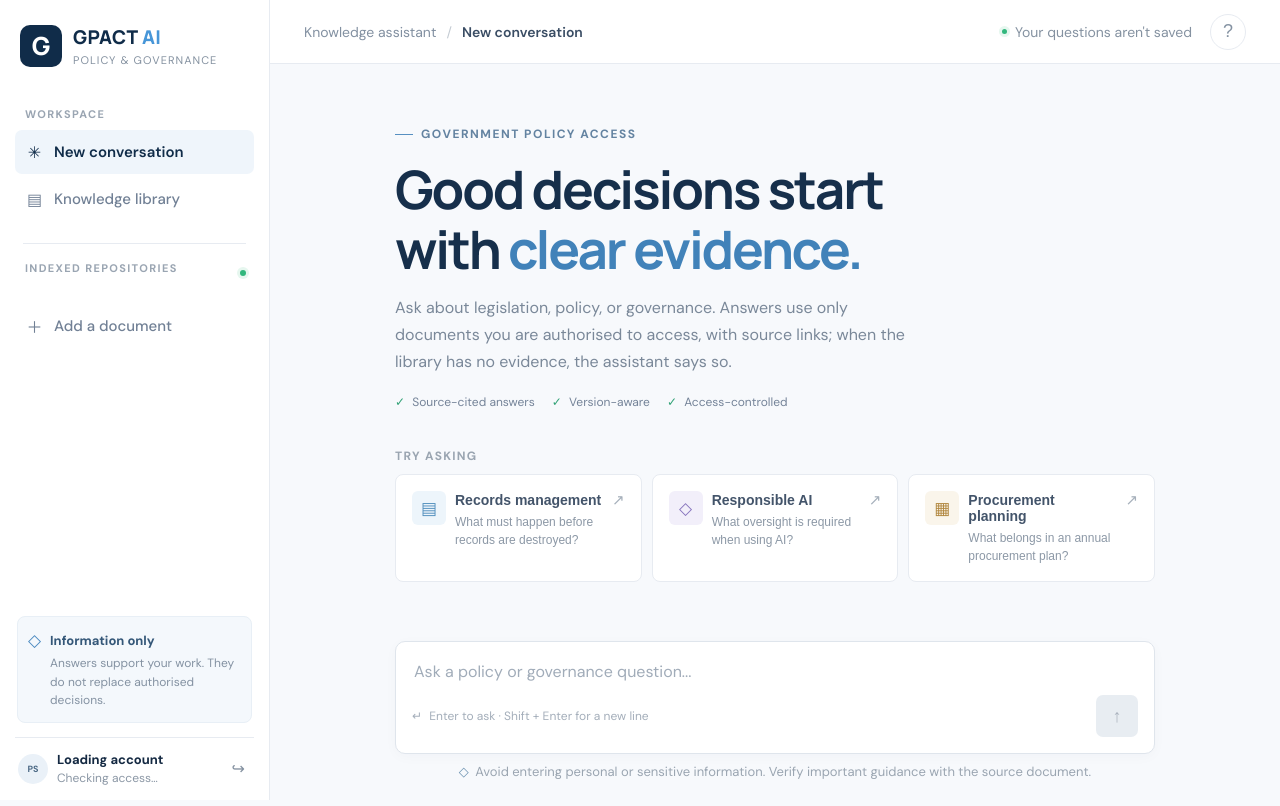
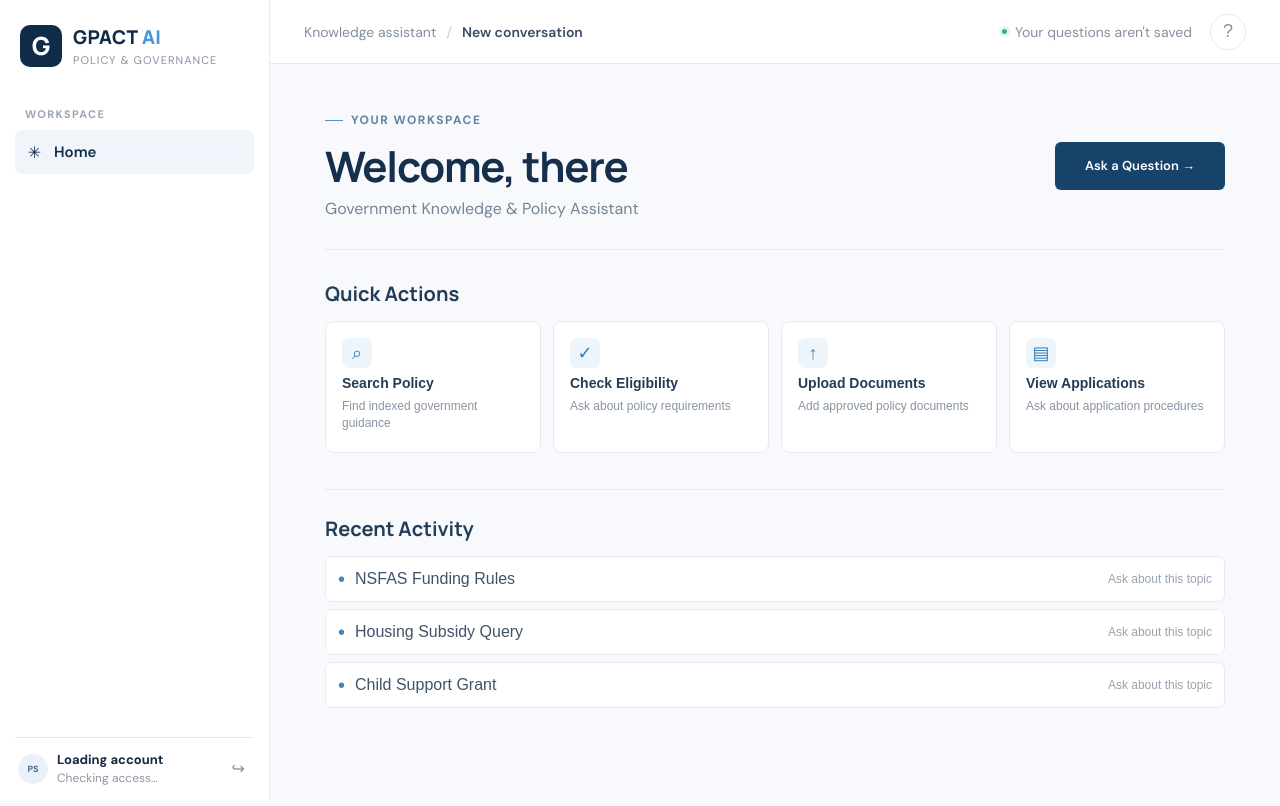
Before and after one commit to Mkatek-chauke/gpact-ai, a Python web app: template templates/index.html in a window 1280 px wide. Run offline with Jinja, Linux system fonts and the light colour scheme; the template is opened without the code that fills it, so the values that code supplies are empty.

Commit message:
feat: Implement local account management with registration, login, and password reset functionality
- Added local account registration, login, and password reset endpoints in app.py
- Created a JSON file to store account data securely
- Updated the frontend with new authentication forms and dashboard layout
- Enhanced accessibility styles for the dashboard and forms
- Added tests for the new authentication features

```diff
--- a/public/static/accessibility.css
+++ b/public/static/accessibility.css
@@ -252,6 +252,169 @@ textarea {
   }
 }
 
+.dashboard {
+  width: min(100%, 900px);
+  margin: 48px auto 36px;
+}
+
+.dashboard-heading {
+  display: flex;
+  justify-content: space-between;
+  align-items: center;
+  gap: 20px;
+  padding-bottom: 30px;
+  border-bottom: 1px solid #e7ebf1;
+}
+
+.dashboard-heading h1 {
+  margin: 13px 0 7px;
+  font: 700 clamp(30px, 4vw, 42px)/1.2 Manrope, sans-serif;
+  letter-spacing: -1.2px;
+}
+
+.dashboard-heading p {
+  margin: 0;
+  color: #758396;
+  font-size: 16px;
+}
+
+.ask-question-button {
+  min-width: 170px;
+  min-height: 48px;
+  justify-content: space-between;
+}
+
+.dashboard-section {
+  margin-top: 30px;
+}
+
+.dashboard-section h2 {
+  margin: 0 0 14px;
+  color: #243d56;
+  font: 700 20px Manrope, sans-serif;
+}
+
+.quick-actions {
+  display: grid;
+  grid-template-columns: repeat(4, minmax(0, 1fr));
+  gap: 12px;
+}
+
+.quick-action {
+  min-height: 132px;
+  display: flex;
+  flex-direction: column;
+  align-items: flex-start;
+  gap: 7px;
+  padding: 16px;
+  text-align: left;
+  border: 1px solid #e5eaf0;
+  border-radius: 9px;
+  background: #fff;
+  color: #243d56;
+  cursor: pointer;
+  transition: border-color .15s, transform .15s;
+}
+
+.quick-action:hover {
+  border-color: #9bbbd8;
+  transform: translateY(-1px);
+}
+
+.quick-action-icon {
+  width: 30px;
+  height: 30px;
+  display: grid;
+  place-items: center;
+  border-radius: 7px;
+  background: #edf5fb;
+  color: #347eb8;
+  font-size: 18px;
+}
+
+.quick-action strong {
+  font-size: 14px;
+}
+
+.quick-action small {
+  color: #8794a3;
+  font-size: 12px;
+  line-height: 1.4;
+}
+
+.recent-section {
+  margin-top: 36px;
+  padding-top: 25px;
+  border-top: 1px solid #e7ebf1;
+}
+
+.recent-activity {
+  display: grid;
+  gap: 7px;
+}
+
+.recent-activity button {
+  display: flex;
+  align-items: center;
+  gap: 10px;
+  min-height: 46px;
+  padding: 8px 12px;
+  text-align: left;
+  border: 1px solid #e7ebf1;
+  border-radius: 7px;
+  background: #fff;
+  color: #40536a;
+  cursor: pointer;
+}
+
+.recent-activity button:hover {
+  border-color: #9bbbd8;
+}
+
+.recent-activity button > span {
+  color: #4386bb;
+  font-size: 20px;
+}
+
+.recent-activity button small {
+  margin-left: auto;
+  color: #98a3af;
+  font-size: 12px;
+}
+
+@media (max-width: 850px) {
+  .quick-actions {
+    grid-template-columns: repeat(2, minmax(0, 1fr));
+  }
+}
+
+@media (max-width: 600px) {
+  .dashboard {
+    margin-top: 28px;
+  }
+
+  .dashboard-heading {
+    align-items: flex-start;
+    flex-direction: column;
+  }
+
+  .dashboard-heading h1 {
+    font-size: 30px;
+  }
+
+  .ask-question-button {
+    width: 100%;
+  }
+
+  .quick-actions {
+    grid-template-columns: 1fr;
+  }
+
+  .quick-action {
+    min-height: 100px;
+  }
+}
+
 .auth-notice {
   max-width: 680px;
   margin: 12vh auto;
--- a/public/static/app.js
+++ b/public/static/app.js
@@ -43,15 +43,8 @@ function setView(view) {
   welcome.classList.toggle("hidden", view !== "welcome");
   conversation.classList.toggle("hidden", view !== "conversation");
   library.classList.toggle("hidden", view !== "library");
+  $(".composer-wrap").classList.toggle("hidden", view !== "conversation");
   $("#headerState").textContent = view === "library" ? "Knowledge library" : view === "conversation" ? "Conversation" : "New conversation";
-}
-
-function renderRepositories(documents) {
-  const counts = {};
-  documents.forEach((doc) => { counts[doc.repository] = (counts[doc.repository] || 0) + 1; });
-  $("#repositoryList").innerHTML = Object.entries(counts).map(([name, count]) => `
-    <div class="repo-item"><span class="repo-icon">▤</span><span>${escapeHtml(name)}</span><span class="repo-count">${count}</span></div>
-  `).join("") || '<div class="repo-item">No visible documents</div>';
 }
 
 function statusClass(status) {
@@ -61,7 +54,6 @@ function statusClass(status) {
 async function loadDocuments() {
   const response = await fetch("/api/documents", { headers: headers() });
   const data = await readJson(response);
-  renderRepositories(data.documents);
   $("#documentList").innerHTML = data.documents.map((doc) => `
     <a class="document-card" href="/api/source/${encodeURIComponent(doc.id)}" target="_blank" rel="noopener">
       <span><strong>${escapeHtml(doc.title)}</strong><small>${escapeHtml(doc.document_type)} · v${escapeHtml(doc.version)} · ${escapeHtml(doc.owner)} · ${escapeHtml(doc.repository)} · ${escapeHtml(doc.classification)}</small></span>
@@ -143,14 +135,28 @@ function closeModals() {
   document.querySelectorAll(".modal-backdrop").forEach((modal) => modal.classList.add("hidden"));
 }
 
-document.querySelectorAll(".suggestion").forEach((button) => {
+document.querySelectorAll("[data-question]").forEach((button) => {
   button.addEventListener("click", () => ask(button.dataset.question));
 });
 $("#newChat").addEventListener("click", () => {
   state.history = [];
   conversation.replaceChildren();
   setView("welcome");
+});
+$("#askQuestion").addEventListener("click", () => {
+  setView("conversation");
   input.focus();
+});
+$("#searchPolicy").addEventListener("click", () => {
+  setView("library");
+  loadDocuments().catch((error) => showToast(error.message));
+});
+$("#uploadDocuments").addEventListener("click", () => {
+  if (!state.user || !["Manager", "Administrator"].includes(state.user.role)) {
+    showToast("A Manager or Administrator role is required to upload documents.");
+    return;
+  }
+  openModal("#ingestModal");
 });
 $("#sendButton").addEventListener("click", () => ask(input.value));
 input.addEventListener("input", () => {
@@ -169,13 +175,20 @@ document.querySelectorAll('a[href="#library"]').forEach((link) => link.addEventL
   setView("library");
   loadDocuments().catch((error) => showToast(error.message));
 }));
-$("#openIngest").addEventListener("click", () => openModal("#ingestModal"));
 $("#libraryAdd").addEventListener("click", () => openModal("#ingestModal"));
 $("#settingsToggle")?.addEventListener("click", () => openModal("#settingsModal"));
 $("#logoutButton")?.addEventListener("click", async () => {
   try {
     await fetch("/auth/logout", { method: "POST", headers: headers() });
     window.location.assign("/");
+  } catch (error) {
+    showToast(error.message || "Sign out failed.");
+  }
+});
+$("#demoLogout")?.addEventListener("click", async () => {
+  try {
+    await fetch("/auth/logout", { method: "POST", headers: headers() });
+    window.location.assign("/auth/account");
   } catch (error) {
     showToast(error.message || "Sign out failed.");
   }
@@ -275,12 +288,12 @@ $("#saveSettings").addEventListener("click", async () => {
 function updateUserSummary() {
   if (!state.user) return;
   $("#userName").textContent = state.user.name;
+  $("#welcomeName").textContent = state.user.name.split(/\s+/)[0];
+  $(".avatar").textContent = state.user.name.split(/\s+/).slice(0, 2).map((part) => part[0]).join("").toUpperCase();
   const clearance = ["Public", "Internal", "Restricted"][state.user.clearance];
   $("#accessSummary").textContent = `${state.user.role} · ${clearance}`;
   if ($("#roleSelect")) $("#roleSelect").value = state.user.role;
-  const canManage = ["Manager", "Administrator"].includes(state.user.role);
-  $("#openIngest").classList.toggle("hidden", !canManage);
-  $("#libraryAdd").classList.toggle("hidden", !canManage);
+  $("#libraryAdd").classList.toggle("hidden", !["Manager", "Administrator"].includes(state.user.role));
 }
 
 async function bootstrap() {
@@ -289,6 +302,7 @@ async function bootstrap() {
   state.user = result.user;
   state.csrfToken = result.csrf_token;
   updateUserSummary();
+  setView("welcome");
   await Promise.all([loadDocuments(), loadGovzaCategories()]);
 }
 
--- a/templates/index.html
+++ b/templates/index.html
@@ -16,14 +16,8 @@
         <span><strong>GPACT <span>AI</span></strong><small>POLICY &amp; GOVERNANCE</small></span>
       </a>
       <div class="side-label">WORKSPACE</div>
-      <button class="nav-item active" id="newChat"><span class="nav-icon">✳</span> New conversation</button>
-      <a class="nav-item" href="#library"><span class="nav-icon">▤</span> Knowledge library</a>
-      <div class="side-divider"></div>
-      <div class="repo-heading"><span class="side-label">INDEXED REPOSITORIES</span><span class="live-dot"></span></div>
-      <div id="repositoryList" class="repo-list"></div>
-      <button class="nav-item ingest-link" id="openIngest"><span class="nav-icon">＋</span> Add a document</button>
+      <button class="nav-item active" id="newChat"><span class="nav-icon">✳</span> Home</button>
       <div class="sidebar-bottom">
-        <div class="safety-card"><span class="safety-icon">◇</span><div><strong>Information only</strong><p>Answers support your work. They do not replace authorised decisions.</p></div></div>
         <div class="user-summary"><span class="avatar">PS</span><div><strong id="userName">Loading account</strong><small id="accessSummary">Checking access…</small></div>{% if demo_auth_enabled %}<button id="settingsToggle" title="Demo access settings" aria-label="Demo access settings">⚙</button>{% else %}<button id="logoutButton" title="Sign out" aria-label="Sign out">↪</button>{% endif %}</div>
       </div>
     </aside>
@@ -34,20 +28,37 @@
         <div class="top-actions"><span class="privacy-note"><span class="privacy-dot"></span> Your questions aren't saved</span><button class="icon-button" id="helpButton" aria-label="Safety information">?</button></div>
       </header>
       <div class="main-scroll">
-        <section class="welcome" id="welcome">
-          <div class="eyebrow"><span class="eyebrow-line"></span> GOVERNMENT POLICY ACCESS</div>
-          <h1>Good decisions start<br>with <em>clear evidence.</em></h1>
-          <p>Ask about legislation, policy, or governance. Answers use only documents you are authorised to access, with source links; when the library has no evidence, the assistant says so.</p>
-          <div class="trust-pills"><span><span>✓</span> Source-cited answers</span><span><span>✓</span> Version-aware</span><span><span>✓</span> Access-controlled</span></div>
-          <div class="suggestion-label">TRY ASKING</div>
-          <div class="suggestions">
-            <button class="suggestion" data-question="What should happen before official records are destroyed?"><span class="suggestion-icon blue">▤</span><span><strong>Records management</strong><small>What must happen before records are destroyed?</small></span><span class="suggestion-arrow">↗</span></button>
-            <button class="suggestion" data-question="What oversight is required when using AI in government?"><span class="suggestion-icon violet">◇</span><span><strong>Responsible AI</strong><small>What oversight is required when using AI?</small></span><span class="suggestion-arrow">↗</span></button>
-            <button class="suggestion" data-question="What should be included in an annual procurement plan?"><span class="suggestion-icon amber">▦</span><span><strong>Procurement planning</strong><small>What belongs in an annual procurement plan?</small></span><span class="suggestion-arrow">↗</span></button>
+        <section class="welcome dashboard" id="welcome">
+          <div class="dashboard-heading">
+            <div>
+              <div class="eyebrow"><span class="eyebrow-line"></span> YOUR WORKSPACE</div>
+              <h1>Welcome, <span id="welcomeName">there</span></h1>
+              <p>Government Knowledge &amp; Policy Assistant</p>
+            </div>
+            <button class="primary-button ask-question-button" id="askQuestion">Ask a Question <span>→</span></button>
           </div>
+
+          <section class="dashboard-section" aria-labelledby="quickActionsTitle">
+            <h2 id="quickActionsTitle">Quick Actions</h2>
+            <div class="quick-actions">
+              <button class="quick-action" id="searchPolicy"><span class="quick-action-icon">⌕</span><strong>Search Policy</strong><small>Find indexed government guidance</small></button>
+              <button class="quick-action" data-question="What are the eligibility requirements for government support programmes in the indexed policies? Cite the relevant sources."><span class="quick-action-icon">✓</span><strong>Check Eligibility</strong><small>Ask about policy requirements</small></button>
+              <button class="quick-action" id="uploadDocuments"><span class="quick-action-icon">↑</span><strong>Upload Documents</strong><small>Add approved policy documents</small></button>
+              <button class="quick-action" data-question="Which application procedures and status-check instructions are described in the indexed government policies? Cite the sources."><span class="quick-action-icon">▤</span><strong>View Applications</strong><small>Ask about application procedures</small></button>
+            </div>
+          </section>
+
+          <section class="dashboard-section recent-section" aria-labelledby="recentActivityTitle">
+            <h2 id="recentActivityTitle">Recent Activity</h2>
+            <div class="recent-activity">
+              <button data-question="Summarize the indexed NSFAS funding rules and eligibility requirements. Cite the source documents."><span>•</span> NSFAS Funding Rules <small>Ask about this topic</small></button>
+              <button data-question="What policy guidance is indexed about housing subsidies and eligibility? Cite the source documents."><span>•</span> Housing Subsidy Query <small>Ask about this topic</small></button>
+              <button data-question="What are the indexed rules for the Child Support Grant? Cite the source documents."><span>•</span> Child Support Grant <small>Ask about this topic</small></button>
+            </div>
+          </section>
         </section>
         <section class="conversation hidden" id="conversation" aria-live="polite"></section>
-        <div class="composer-wrap">
+        <div class="composer-wrap hidden">
           <div class="composer">
             <textarea id="questionInput" rows="1" maxlength="2000" placeholder="Ask a policy or governance question..." aria-label="Ask a question"></textarea>
             <div class="composer-bottom"><span class="input-hint"><span>↵</span> Enter to ask · Shift + Enter for a new line</span><button id="sendButton" class="send-button" aria-label="Send question" disabled><span>↑</span></button></div>
@@ -115,7 +126,7 @@
     </div>
   </div>
   <div class="modal-backdrop hidden" id="settingsModal">
-    <div class="modal small-modal" role="dialog" aria-modal="true" aria-labelledby="settingsTitle"><div class="modal-head"><div><span class="modal-kicker">LOCAL DEMO ONLY</span><h2 id="settingsTitle">Access settings</h2></div><button class="icon-button close-modal" aria-label="Close">×</button></div><p class="modal-copy">Switch between simulated roles. The server applies each role's fixed classification limit. This selector is disabled on Vercel.</p><div class="form-grid"><label>Role<select id="roleSelect"><option>Citizen</option><option>Officer</option><option>Manager</option><option>Administrator</option></select></label></div><button id="saveSettings" class="primary-button modal-submit">Apply access view <span>→</span></button></div>
+    <div class="modal small-modal" role="dialog" aria-modal="true" aria-labelledby="settingsTitle"><div class="modal-head"><div><span class="modal-kicker">LOCAL DEMO ONLY</span><h2 id="settingsTitle">Account and access</h2></div><button class="icon-button close-modal" aria-label="Close">×</button></div><p class="modal-copy">Switch between simulated roles. The server applies each role's fixed classification limit. This selector is disabled on Vercel.</p><div class="form-grid"><label>Role<select id="roleSelect"><option>Citizen</option><option>Officer</option><option>Manager</option><option>Administrator</option></select></label></div><button id="saveSettings" class="primary-button modal-submit">Apply access view <span>→</span></button><button id="demoLogout" class="primary-button modal-submit" type="button" style="margin-top:10px;background:#758396;">Sign out</button></div>
   </div>
   <div class="toast hidden" id="toast" role="status"></div>
   <script src="{{ url_for('static', filename='app.js') }}" defer></script>
```
Also changed, not shown: app.py (+174 -6 lines), templates/auth_account.html (added, +129 -0 lines), templates/home.html (added, +158 -0 lines), tests/test_app.py (+21 -0 lines), 1 other file.
